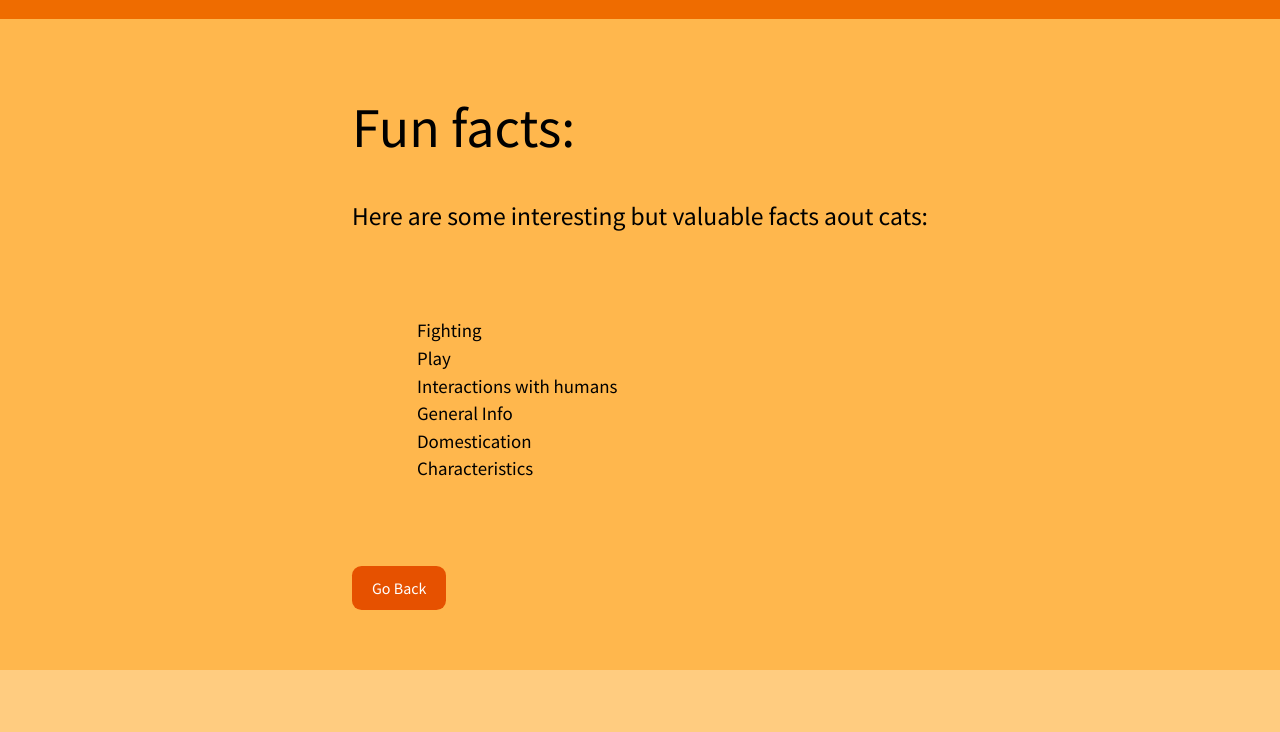
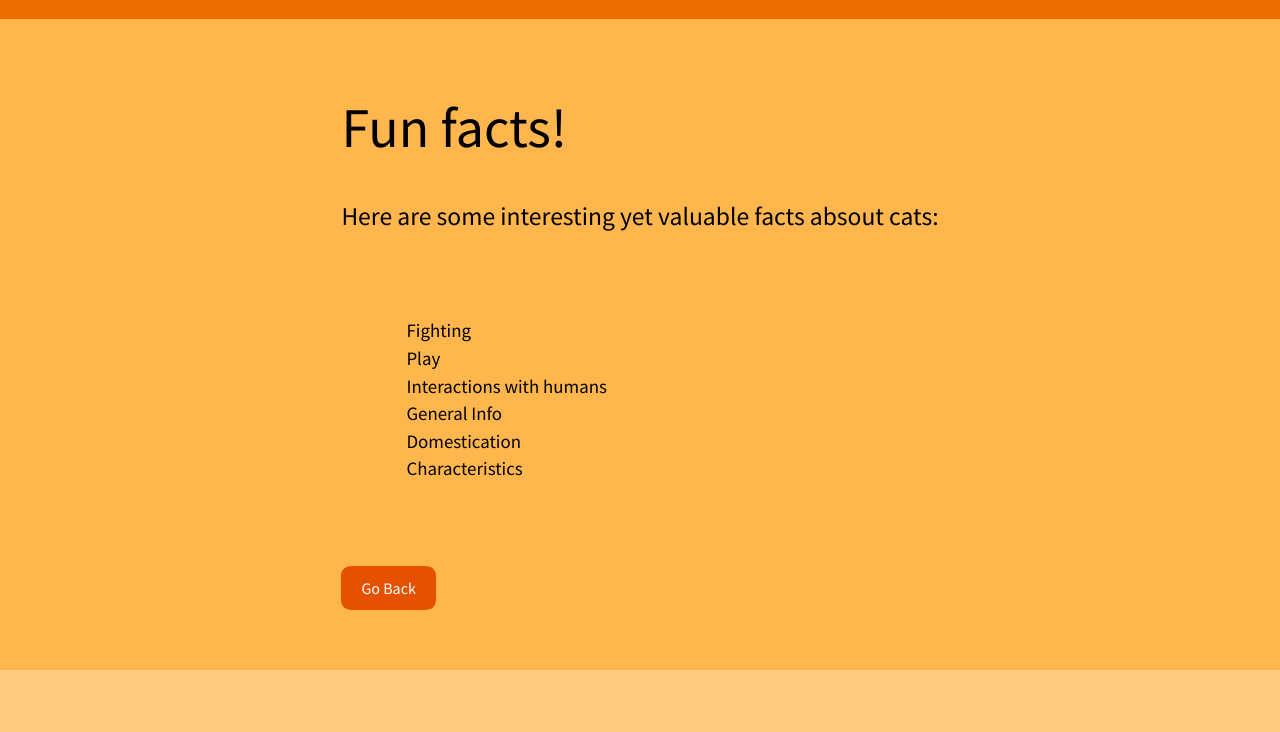
Before and after one commit to rinionjanuzaj/InfoMeows, a plain HTML site: page 2ndpage.html in a window 1280 px wide. Shown: the part 68-800 px from the top of the page. Drawn offline with Linux system fonts and the light colour scheme.

Commit message:
Update 2ndpage.html

```diff
--- a/2ndpage.html
+++ b/2ndpage.html
@@ -24,8 +24,8 @@
 </div>
 <div class="about">
     <div class="about-inner">
-<h1>Fun facts:</h1>
-<p>Here are some interesting but valuable facts aout cats:  </p>
+<h1>Fun facts!</h1>
+<p>Here are some interesting yet valuable facts absout cats:  </p>
 
 
 <div class="space">
```
